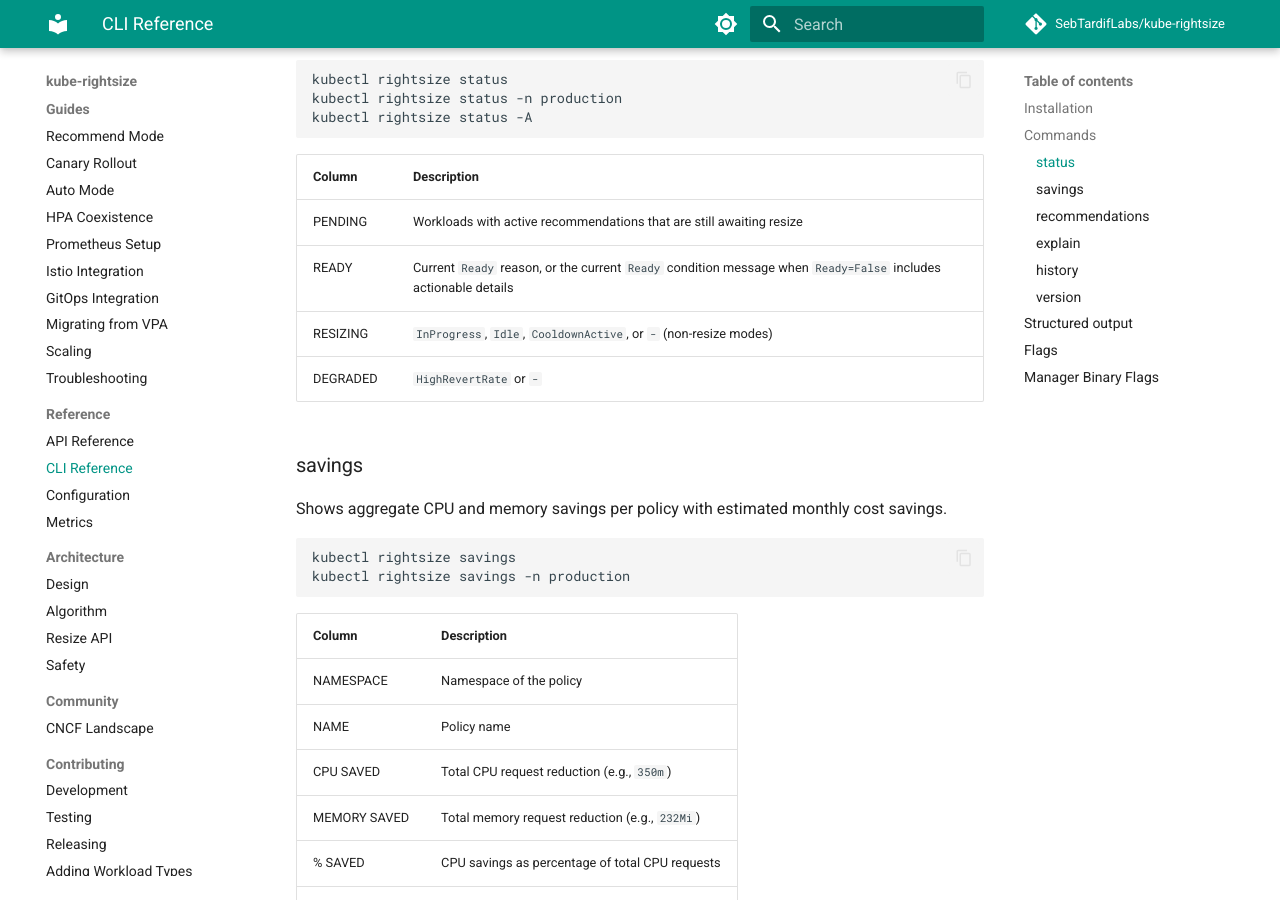
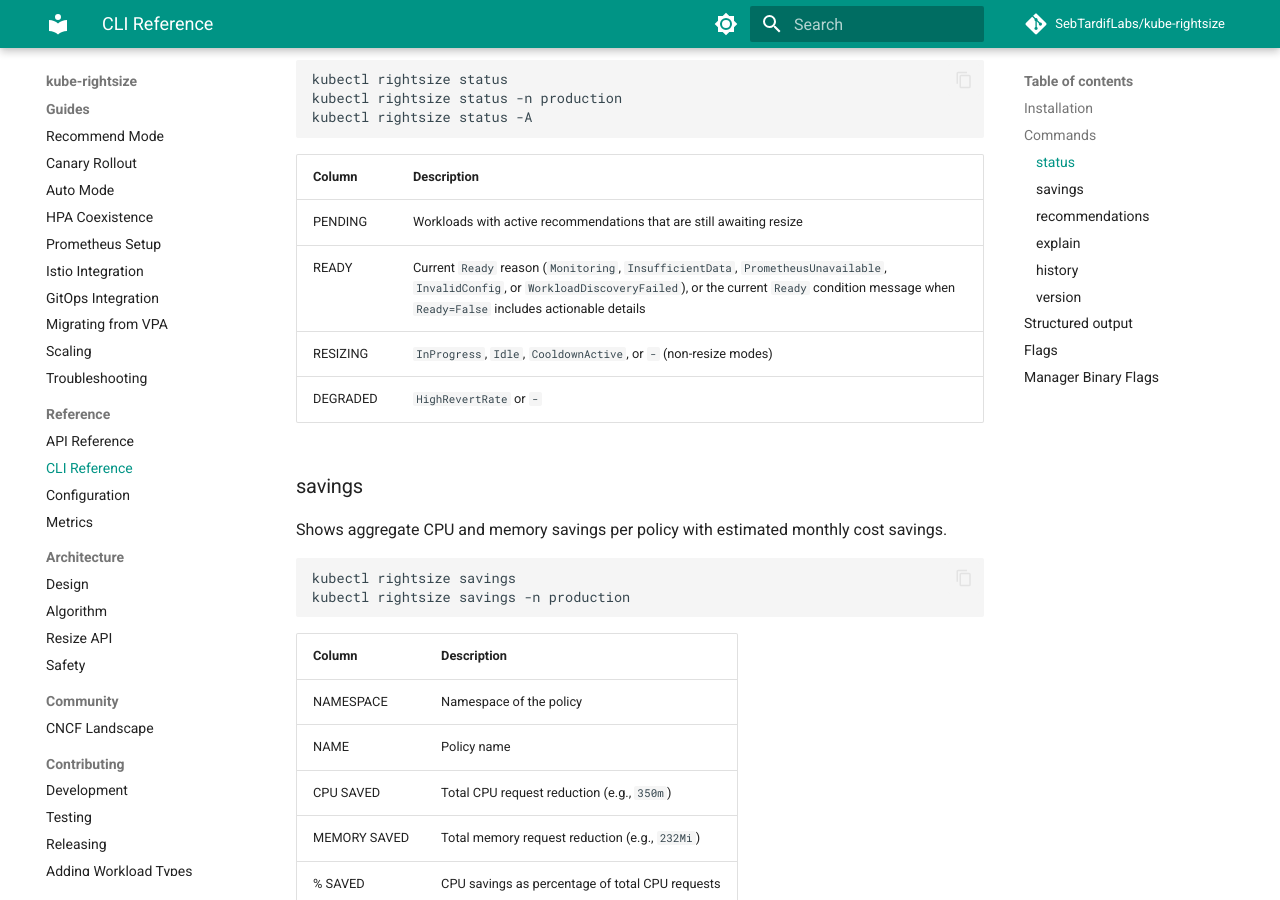
Before and after one commit to attune-io/attune, an MkDocs documentation site: the page built from docs/reference/cli.md, in a window 1280 px wide and 900 px high, scrolled down 557 px. Built offline with MkDocs 1.6.1 and Material for MkDocs 9.7.7, drawn with Linux system fonts in a browser that asks for light colours; comment, search, counter and statistics services are not loaded.

Commit message:
test: verify Ready docs and sample timing drift
Fixes #356
Fixes #357

Signed-off-by: Sebastien Tardif <sebtardif@ncf.ca>

```diff
--- a/docs/reference/cli.md
+++ b/docs/reference/cli.md
@@ -27,7 +27,7 @@
 | Column | Description |
 |--------|-------------|
 | PENDING | Workloads with active recommendations that are still awaiting resize |
-| READY | Current `Ready` reason, or the current `Ready` condition message when `Ready=False` includes actionable details |
+| READY | Current `Ready` reason (`Monitoring`, `InsufficientData`, `PrometheusUnavailable`, `InvalidConfig`, or `WorkloadDiscoveryFailed`), or the current `Ready` condition message when `Ready=False` includes actionable details |
 | RESIZING | `InProgress`, `Idle`, `CooldownActive`, or `-` (non-resize modes) |
 | DEGRADED | `HighRevertRate` or `-` |
 
```
Also changed, not shown: 1 other file.
